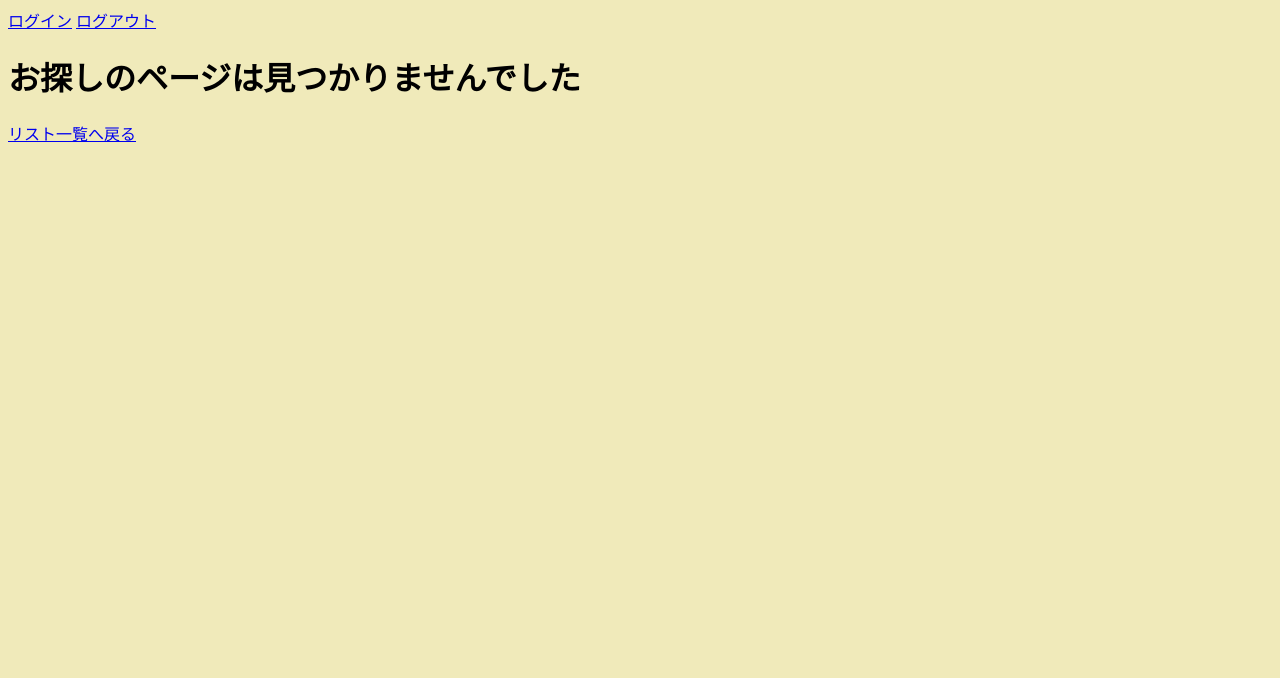
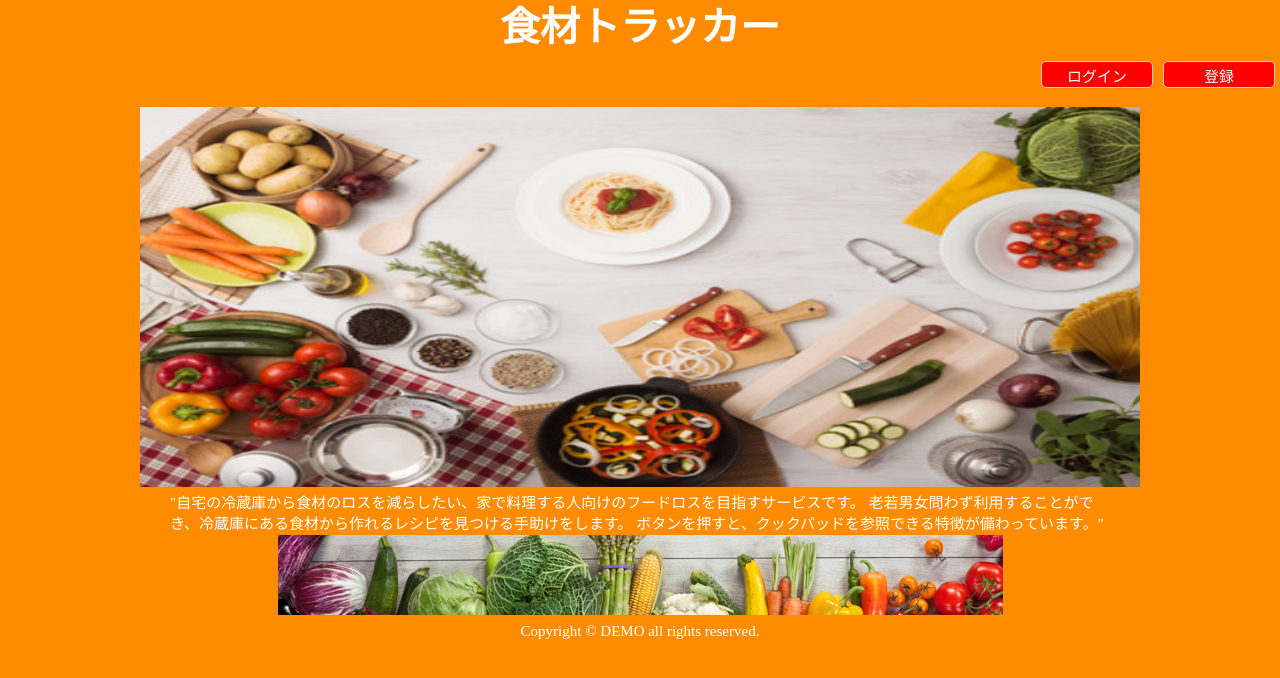
Before and after one commit to annakoza12th/flask_koza12th_group2, a Flask app: page / in a window 1280 px wide. Shown: the top 678 px of the page. Run offline with Flask 2, Linux system fonts and the light colour scheme.

Commit message:
ちなつさん分をtemplateにマージ

```diff
--- a/app.py
+++ b/app.py
@@ -3,6 +3,11 @@ from flask import Flask, render_template, request, redirect, session, abort
 
 app = Flask(__name__)
 app.secret_key = 'LJYOITUFrtyujkJHGFRERTYhjhnbvferTHJhgfdFGHJytr'
+
+
+@app.route("/")
+def top():
+    return render_template('index.html')
 
 
 @app.route("/login")
--- a/chinatsu_file/css/style.css
+++ /dev/null
@@ -1,3 +0,0 @@
-<div align="right" class="button">
-    <button>ログイン</button>
-</div>
--- a/chinatsu_file/index.html
+++ b/templates/index.html
@@ -5,9 +5,9 @@
     <meta name="keywords" content="サイトをキーワードで説明">
     <meta name="description" content="どんなサイトかを短い文章で説明">
     <meta name="viewport" content="width=device-width,initial-scale1,user-scalable=1">
-    <link rel="icon" href="favicon.ico">
+    <link rel="icon" href="../static/img/favicon.ico">
 
-    <link rel="stylesheet" href="./css/toppage_sp.css" media="screen and (min-width: 480px)">
+    <link rel="stylesheet" href="../static/css/toppage_sp.css" media="screen and (min-width: 480px)">
     <title>食材トラッカー</title>
     <h1 id="title">食材トラッカー</h1>
 </head>
@@ -30,7 +30,7 @@
 
             </div>
             <div class="Yasai">
-                    <a href="#"><img src="./img/Yasai.png"></a>
+                    <a href="#"><img src="../static/img/Yasai.png"></a>
             </div>
 
             <div class="memo">
@@ -43,7 +43,7 @@
      </article>
 
      <footer>
-        <f1><a href="#"><img src="./img/footer.png"></a></f1>
+        <f1><a href="#"><img src="../static/img/footer.png"></a></f1>
          <p class="copyright">Copyright &copy; DEMO all rights reserved.</p>
      </footer>
 
```
Also changed, not shown: static/css/toppage_sp.css (renamed from chinatsu_file/css/toppage_sp.css), static/img/Yasai.png (renamed from chinatsu_file/img/Yasai.png), static/img/favicon.ico (renamed from chinatsu_file/favicon.ico), static/img/footer.png (renamed from chinatsu_file/img/footer.png).
